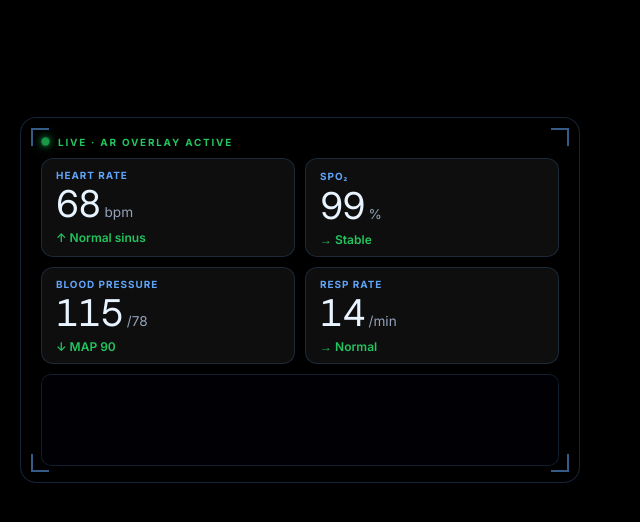
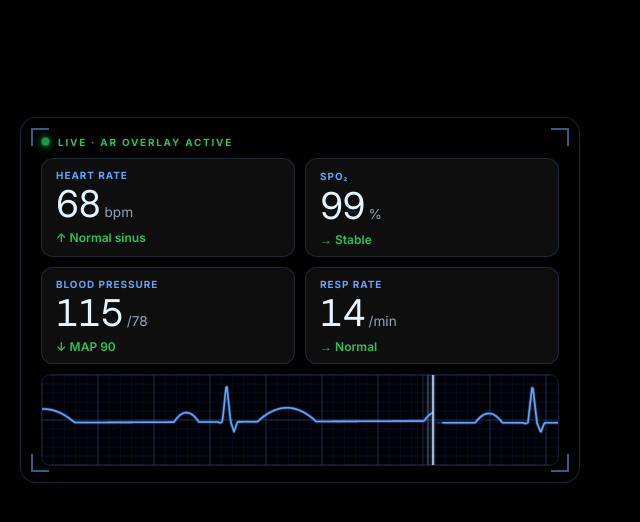
Before and after one commit to joshuaryancopeland/beacon_biometric, a plain HTML site: page vitals/index.html in a window 1280 px wide. Shown: the whole page, without its empty margins (0-640 px from the left). Drawn offline with nearby package versions, Linux system fonts and the light colour scheme; a web font is replaced by a local one.

Commit message:
Fix missing BEAT_PX constant — ECG grid was crashing draw loop
Co-Authored-By: Claude Sonnet 4.6 <noreply@anthropic.com>

```diff
--- a/vitals/index.html
+++ b/vitals/index.html
@@ -239,6 +239,7 @@ renderUI();
 
   // Fixed sweep speed (like real ECG paper speed). Beats compress spatially at higher HR.
   const PX_PER_MS = 280 / 1000;
+  const BEAT_PX = 280; // reference grid size (1 beat at 60bpm)
   const buf = new Float32Array(CW);
   let head=0, beatT=0, prev=null;
   let beatBPM=bpm, beatAmpScale=1.0;
```
Also changed, not shown: test/index.html (+1 -0 lines).
